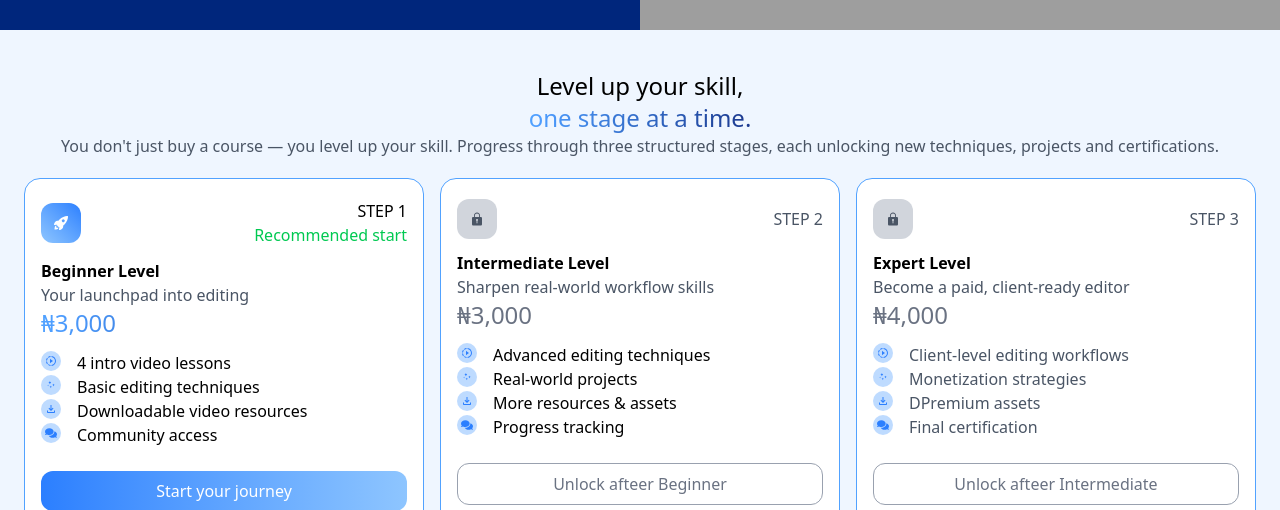
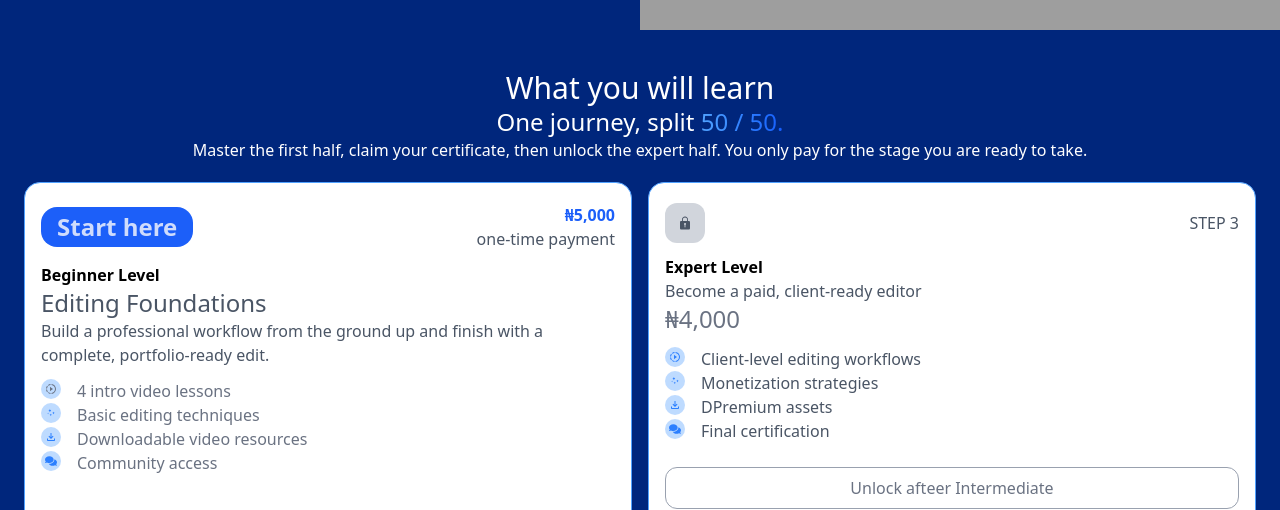
Before and after one commit to ADEDANCE/vyrex, a Next.js app: page / in a window 1280 px wide. Shown: the part 442-952 px from the top of the page. Built offline with nearby package versions, Linux system fonts and the light colour scheme; grey boxes are pictures that could not be loaded.

Commit message:
Refractor:Reduce the learning to path to two

```diff
--- a/app/sections/Price.tsx
+++ b/app/sections/Price.tsx
@@ -15,47 +15,53 @@ import { useRouter } from "next/navigation";
 export default function Price() {
   const router = useRouter();
   return (
-    <section id="pricing" className=" w-full py-10 px-6 bg-blue-50">
+    <section
+      id="pricing"
+      className=" w-full py-10 px-6 bg-[#00267C] text-white"
+    >
       <div className=" flex flex-col justify-center items-center ">
-        <h2 className=" text-black text-2xl">Level up your skill,</h2>
+        <h2 className="text-3xl">What you will learn</h2>
 
-        <h2 className=" text-2xl bg-linear-to-l  from-blue-900 to-blue-400 bg-clip-text text-transparent">
-          one stage at a time.
+        <h2 className=" text-2xl ">
+          One journey, split{" "}
+          <span className="bg-linear-to-l  from-blue-600 to-blue-400 bg-clip-text text-transparent">
+            {" "}
+            50 / 50.
+          </span>
         </h2>
-        <p className=" text-gray-600 text-center">
-          You don't just buy a course — you level up your skill. Progress
-          through three structured stages, each unlocking new techniques,
-          projects and certifications.
+        <p className="text-center">
+          Master the first half, claim your certificate, then unlock the expert
+          half. You only pay for the stage you are ready to take.
         </p>
 
-        {/* card */}
         {/* first card */}
         <div className=" w-full mt-5 flex flex-col md:flex-row gap-4">
           <div className=" w-full py-5 px-4 bg-white border border-blue-400 rounded-2xl">
             <div className=" flex justify-between items-center">
-              <div className=" bg-linear-to-bl from-blue-500 to-blue-300 flex items-center justify-center rounded-xl py-2 w-10 h-10 px-2 text-white">
-                <IoRocketSharp />
+              <div className=" bg-[#1c5ff9] px-4
+               rounded-2xl py-1">
+                 <h2 className=" text-[#cfdcfc] text-2xl font-semibold"> Start here</h2>
               </div>
 
               <div className=" flex flex-col items-end">
-                <p>STEP 1</p>
-                <p className=" text-green-500">Recommended start</p>
+                <p className=" text-[#1c5ff9] font-semibold">₦5,000</p>
+                <p className=" text-gray-600">one-time payment</p>
               </div>
             </div>
 
             <div className=" text-start mt-3">
               <h3 className=" font-bold text-black">Beginner Level</h3>
-              <p className=" text-gray-600">Your launchpad into editing</p>
+              <p className=" text-gray-600 text-2xl">Editing Foundations</p>
 
-              <h2 className=" text-2xl bg-linear-to-l  from-blue-900 to-blue-400 bg-clip-text text-transparent">
-                ₦3,000
+              <h2 className=" text-gray-600">
+               Build a professional workflow from the ground up and finish with a complete, portfolio-ready edit.
               </h2>
 
               {/* content */}
-              <div className=" mt-3">
-                <div className=" flex gap-4">
+              <div className=" mt-3 text-gray-500">
+                <div className=" flex gap-4 ">
                   {/* icon */}
-                  <div className="w-5 h-5 flex items-center justify-center rounded-full bg-blue-200 text-blue-500 py-1 px-1">
+                  <div className="w-5 h-5 flex items-center justify-center rounded-full bg-blue-200 text-gray-500 py-1 px-1">
                     <MdOutlineSlowMotionVideo />
                   </div>
 
@@ -97,80 +103,14 @@ export default function Price() {
                 <Button
                   onClick={() => router.push("/Signup")}
                   children="Start your journey"
-                  className=" bg-linear-to-r from-blue-500 to-blue-300 rounded-xl mt-6 w-full text-white"
+                  className=" bg-[] rounded-xl mt-6 w-full text-white"
                 />
               </div>
             </div>
           </div>
           {/* second card */}
-          <div className=" w-full py-5 px-4 bg-white border border-blue-400 rounded-2xl">
-            <div className=" flex justify-between items-center text-gray-600">
-              <div className=" bg-gray-300  text-gray-600 flex items-center justify-center rounded-xl py-2 w-10 h-10 px-2">
-                <IoIosLock />
-              </div>
 
-              <p>STEP 2</p>
-            </div>
 
-            <div className=" text-start mt-3">
-              <h3 className=" font-bold text-black">Intermediate Level</h3>
-              <p className=" text-gray-600">
-                Sharpen real-world workflow skills
-              </p>
-
-              <h2 className=" text-2xl text-gray-500">₦3,000</h2>
-
-              {/* content */}
-              <div className=" mt-3">
-                <div className=" flex gap-4">
-                  {/* icon */}
-                  <div className="w-5 h-5 flex items-center justify-center rounded-full bg-blue-200 text-blue-500 py-1 px-1">
-                    <MdOutlineSlowMotionVideo />
-                  </div>
-
-                  {/* text */}
-                  <p>Advanced editing techniques</p>
-                </div>
-
-                <div className=" flex gap-4">
-                  {/* icon */}
-                  <div className=" w-5 h-5 flex items-center justify-center rounded-full bg-blue-200 text-blue-500 py-1 px-1">
-                    <WiStars />
-                  </div>
-
-                  {/* text */}
-                  <p>Real-world projects</p>
-                </div>
-
-                <div className=" flex gap-4">
-                  {/* icon */}
-                  <div className="w-5 h-5 flex items-center justify-center rounded-full bg-blue-200 text-blue-500 py-1 px-1">
-                    <MdOutlineFileDownload />
-                  </div>
-
-                  {/* text */}
-                  <p>More resources & assets</p>
-                </div>
-
-                <div className=" flex gap-4">
-                  {/* icon */}
-                  <div className="w-5 h-5 flex items-center justify-center rounded-full bg-blue-200 text-blue-500 py-1 px-1">
-                    <FaComments />
-                  </div>
-
-                  {/* text */}
-                  <p>Progress tracking</p>
-                </div>
-
-                {/* button */}
-                <Button
-                  children="Unlock afteer Beginner"
-                  className=" border border-gray-400 rounded-xl mt-6 w-full text-gray-500"
-                />
-              </div>
-            </div>
-          </div>
-          {/* third card */}
           <div className=" w-full py-5 px-4 bg-white border border-blue-400 rounded-2xl text-gray-600">
             <div className=" flex justify-between items-center">
               <div className=" bg-gray-300  text-gray-600 flex items-center justify-center rounded-xl py-2 w-10 h-10 px-2">
```
